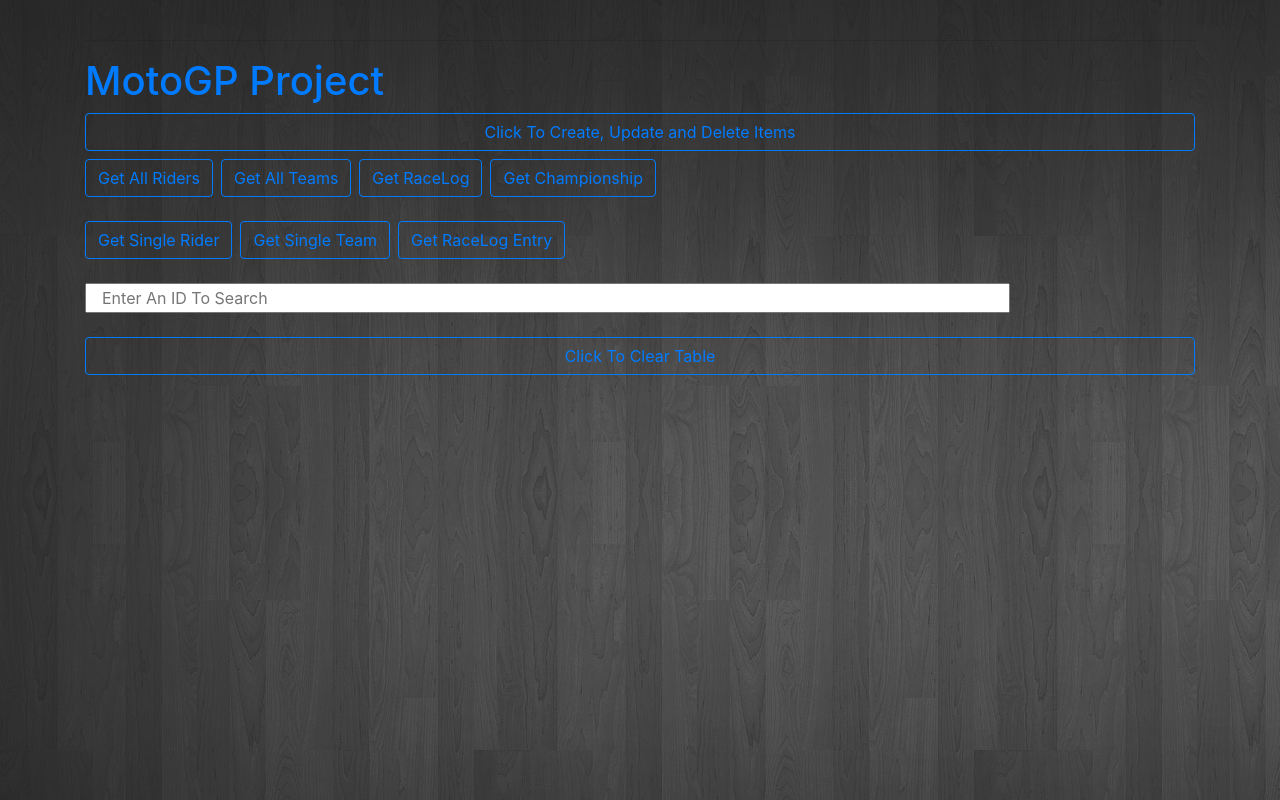
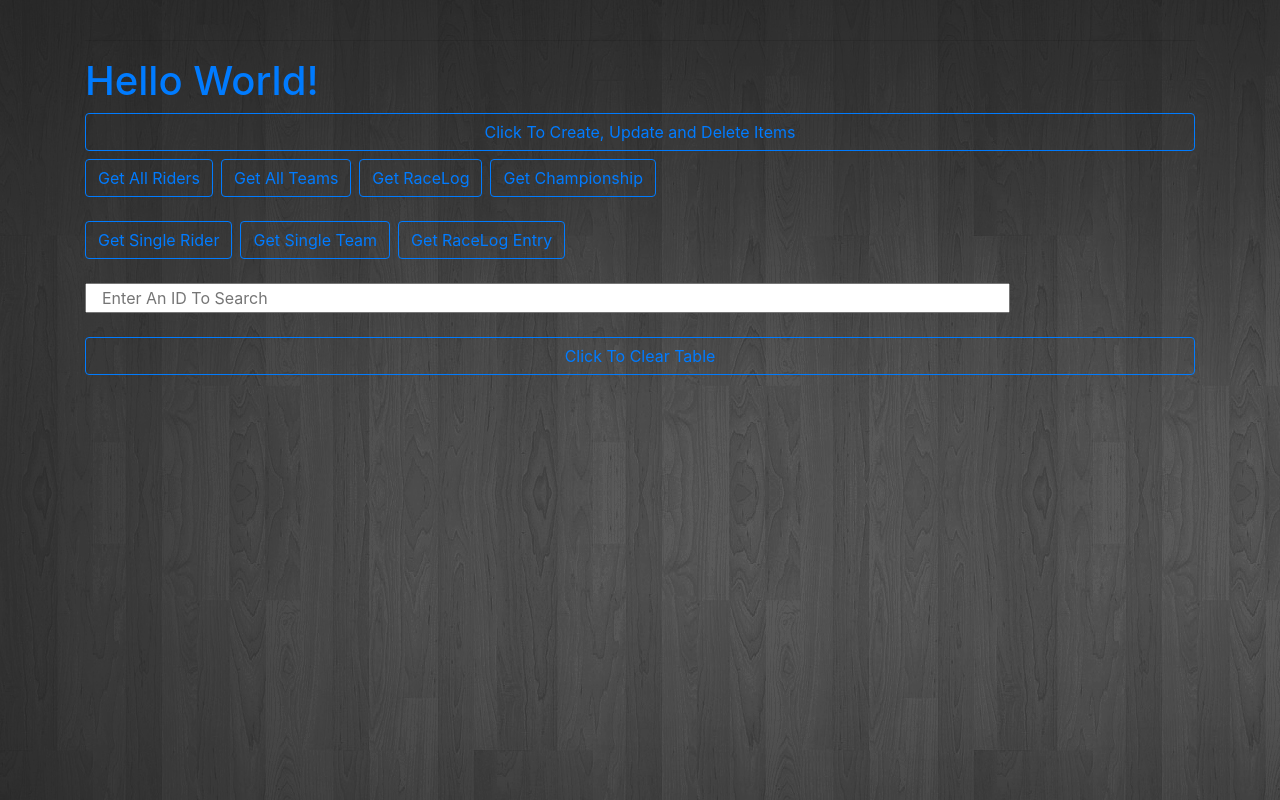
Before and after one commit to Matt25969/tempProject, a plain HTML site: page src/main/webapp/index.html in a window 1280 px wide. Drawn offline with nearby package versions, Linux system fonts and the light colour scheme.

Commit message:
Change Made

```diff
--- a/src/main/webapp/index.html
+++ b/src/main/webapp/index.html
@@ -11,7 +11,7 @@
     <div class="container">
         <div>
             <hr></hr>
-            <h1 class="text-centre text-primary">MotoGP Project</h1>
+            <h1 class="text-centre text-primary">Hello World!</h1>
 
             <div class="input-group mb-2">
                 <input type="button" class="btn btn-outline-primary col-12" onclick="modifyPage()" value="Click To Create, Update and Delete Items"></input>
```
